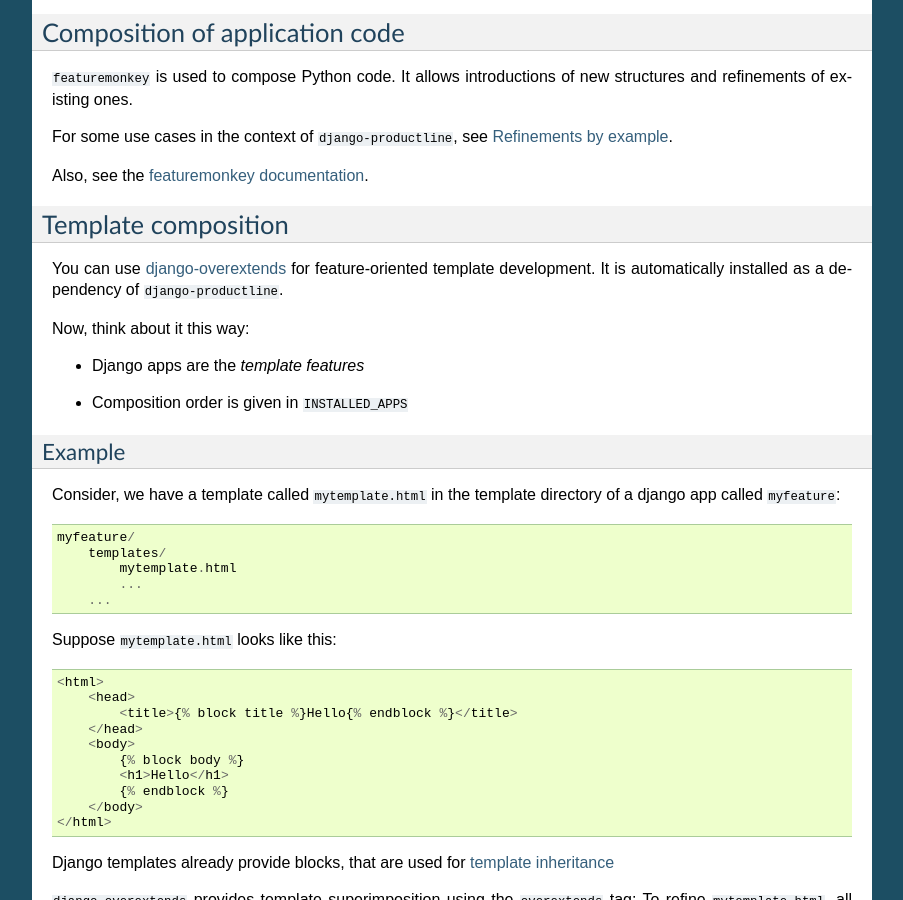
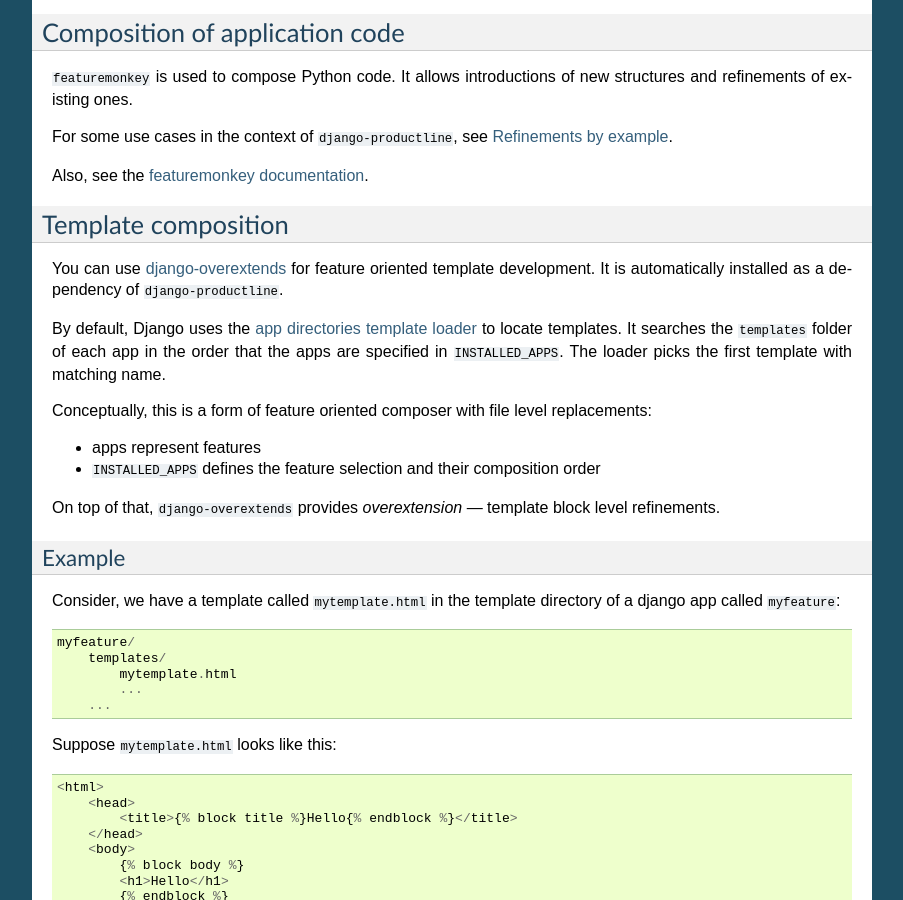
Before and after one commit to henzk/django-productline, a Sphinx documentation site: the page built from docs/product_generation.rst, in a window 1280 px wide and 900 px high, scrolled down 1092 px. Shown: the whole window, without its empty margins (198-1101 px from the left). Built offline with Sphinx 7.4.7, drawn with Linux system fonts in a browser that asks for light colours; formulas are drawn with MathJax 3.

Commit message:
docs: rewrote template composition section

```diff
--- a/docs/product_generation.rst
+++ b/docs/product_generation.rst
@@ -61,16 +61,21 @@
 Template composition
 ********************************
 
-You can use `django-overextends <https://github.com/stephenmcd/django-overextends>`_ for feature-oriented template
+You can use `django-overextends <https://github.com/stephenmcd/django-overextends>`_ for feature oriented template
 development. It is automatically installed as a dependency of ``django-productline``.
 
-Now, think about it this way:
+By default, Django uses the `app directories template loader <https://docs.djangoproject.com/en/dev/ref/templates/api/#django.template.loaders.app_directories.Loader>`_
+to locate templates. It searches the ``templates`` folder of each app in the order that the apps are specified in ``INSTALLED_APPS``.
+The loader picks the first template with matching name.
 
-- Django apps are the *template features*
+Conceptually, this is a form of feature oriented composer with file level replacements:
 
-.. Do not understand this.
+- apps represent features
+- ``INSTALLED_APPS`` defines the feature selection and their composition order
 
-- Composition order is given in ``INSTALLED_APPS``
+
+On top of that, ``django-overextends`` provides *overextension* --- template block level refinements.
+
 
 
 Example
```
